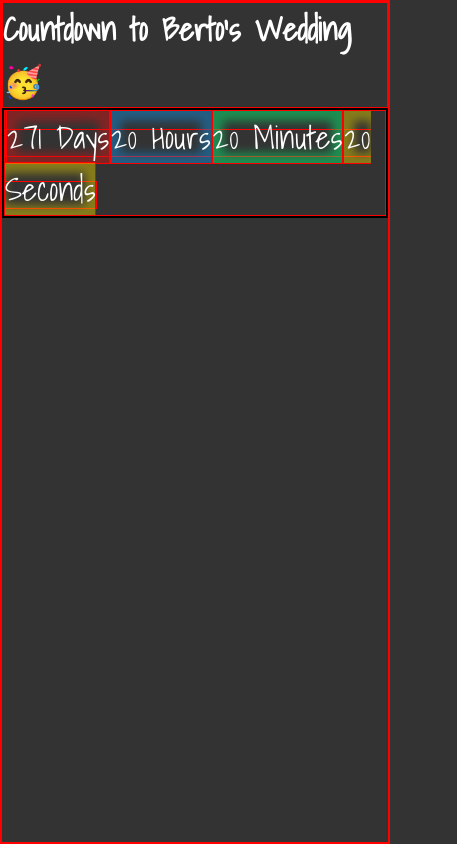
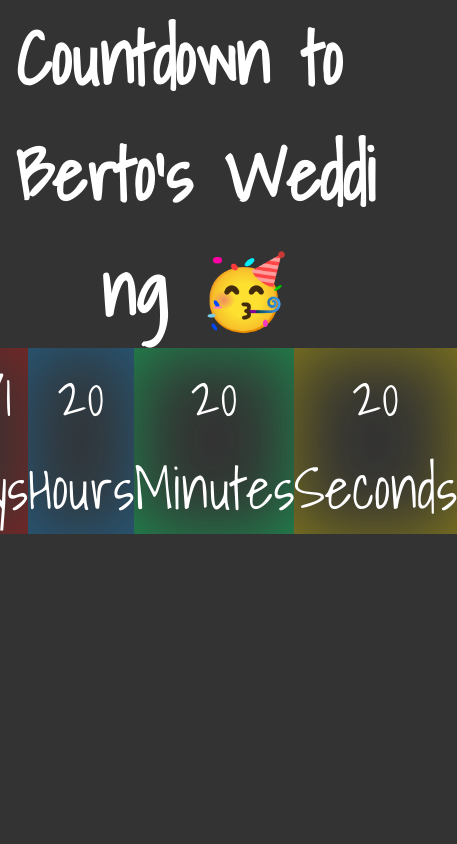
Before and after one commit to cerna-pedro/wedding-countdown, a plain HTML site: page index.html in a window 390 px wide. Shown: the whole page, 457 px wide, since content can reach past the window. Drawn offline with Linux system fonts and the light colour scheme.

```diff
--- a/app.js
+++ b/app.js
@@ -1,7 +1,7 @@
 // query selectors
 const timer = document.querySelector(".timer");
 const title = document.querySelector("h1");
-const originalTitle = title.textContent;
+let originalTitle = title.textContent;
 
 // event listener on page load
 document.addEventListener("DOMContentLoaded", startTimer);
@@ -70,17 +70,21 @@
 }
 
 function startTimer() {
-  calcNow()
+  calcNow();
   setInterval(calcNow, 1000);
 }
 
 function addSpans() {
-  const titleArr = Array.from(originalTitle);
-  let spans = "";
-  titleArr.forEach(letter => {
-    spans += `<span class="span-letter">${letter}</span>`;
+  let titleArr = Array.from(originalTitle);
+  titleArr = titleArr.map(letter => {
+    if (letter === " ") {
+      letter = "&nbsp;";
+      return `<span class="span-letter">${letter}</span>`;
+    } else {
+      return `<span class="span-letter">${letter}</span>`;
+    }
   });
-  title.innerHTML = spans;
+  title.innerHTML = titleArr.join("");
 }
 
 function removeSpans() {
--- a/index.html
+++ b/index.html
@@ -1,11 +1,14 @@
 <!DOCTYPE html>
 <html lang="en">
   <head>
-  <meta charset="UTF-8">
-  <meta name="viewport" content="width=device-width, initial-scale=1.0">
-  <meta http-equiv="X-UA-Compatible" content="ie=edge">
-  <link href="https://fonts.googleapis.com/css?family=Shadows+Into+Light&display=swap" rel="stylesheet">
-  <link rel="stylesheet" href="./style.css">
+    <meta charset="UTF-8" />
+    <meta name="viewport" content="width=device-width, initial-scale=1.0" />
+    <meta http-equiv="X-UA-Compatible" content="ie=edge" />
+    <link
+      href="https://fonts.googleapis.com/css?family=Shadows+Into+Light&display=swap"
+      rel="stylesheet"
+    />
+    <link rel="stylesheet" href="./style.css" />
     <title>Document</title>
   </head>
   <body>
--- a/style.css
+++ b/style.css
@@ -6,23 +6,24 @@
 
 html {
   height: 100%;
+  font-size: 24px;
 }
 
 body {
+  min-height: 100%;
   background: #333;
   font-family: "Shadows Into Light", cursive;
   color: white;
-  min-height: 100%;
 }
 
-h1,
-.span-letter {
-  font-size: 2rem;
+h1 {
+  font-size: 3rem;
+  text-align: center;
 }
 
 .span-letter {
   display: inline-block;
-  animation: shake 0.5s;
+  animation: shake 1s;
   animation-iteration-count: infinite;
   animation-direction: alternate;
 }
@@ -33,10 +34,15 @@
   animation-direction: alternate;
 }
 
+.timer {
+  display: flex;
+  justify-content: center;
+}
 .number-block {
-  font-size: 2rem;
+  text-align: center;
+  font-size: 2.4rem;
+  flex:1;
   position: relative;
-  background-attachment: fixed;
 }
 .number-block::before {
   content: "";
@@ -48,25 +54,18 @@
 }
 
 #block-1 {
-  box-shadow: inset 0 0 10px 10px rgba(211, 21, 21, 0.5);
+  box-shadow: inset 0 0 3rem rgba(211, 21, 21, 0.5);
 }
 #block-2 {
-  box-shadow: inset 0 0 10px 10px rgba(21, 135, 211, 0.5);
+  box-shadow: inset 0 0 3rem rgba(21, 135, 211, 0.5);
 }
 #block-3 {
-  box-shadow: inset 0 0 10px 10px rgba(8, 236, 111, 0.5);
+  box-shadow: inset 0 0 3rem rgba(8, 236, 111, 0.5);
 }
 #block-4 {
-  box-shadow: inset 0 0 10px 10px rgba(219, 198, 4, 0.5);
-}
-/* test */
-* {
-  border: 1px solid red;
+  box-shadow: inset 0 0 3rem rgba(219, 198, 4, 0.5);
 }
 
-.container {
-  border: 2px solid black;
-}
 
 @keyframes shake {
   0% {
@@ -84,11 +83,11 @@
 }
 @keyframes large {
   from {
-    color: black;
+    color: white;
     transform: rotate(0deg) scale(0.5);
   }
   to {
-    color: yellow;
+    color: rgb(255, 230, 0);
     transform: rotate(360deg) scale(1.2);
   }
 }
```
Lines whose indentation alone changed are shown as unchanged.
